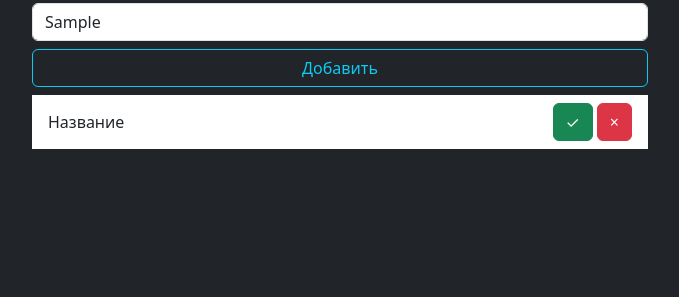
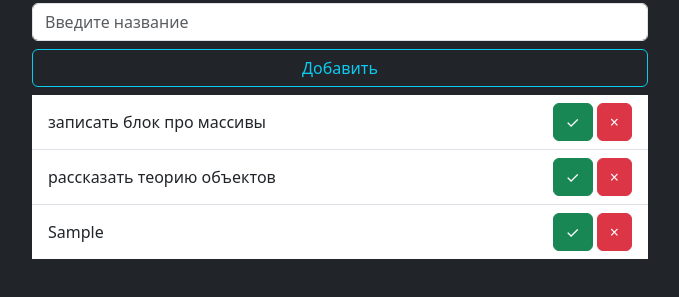
Before and after one commit to gumirus/JavaScript-2023, a plain HTML site: page 02-arrey-object/index.html in a window 1280 px wide. Both pictures are taken after typing "Sample" into the empty fields and a click on the button "Добавить". Shown: the part 101-398 px from the top of the page, without its empty margins (300-979 px from the left). Drawn offline with nearby package versions, Linux system fonts and the light colour scheme.

Commit message:
theory object start

```diff
--- a/02-arrey-object/app.js
+++ b/02-arrey-object/app.js
@@ -1 +1,58 @@
-// Theory
+/*Theory
+
+const array = [1, 2, 3, 5, 20, 40]
+const arrayStrings = ['a', 'b', 'c', null, 12]
+const array = new Array(1, 3, 4, 30, 34)
+
+console.log(array.length)
+console.log(array[0], array[array.length - 1])
+console.log(array[array.length - 1]) // array[6 - 1]
+// console.log(array[10])
+array[0] = 'Privet!'
+console.log(array)
+array[array.length] = 'becon'
+*/
+
+const inputElement = document.getElementById('title');
+const createBtn = document.getElementById('create');
+const listElement = document.getElementById('list');
+
+// console.log(inputElement.value)
+
+const notes = ['записать блок про массивы', 'рассказать теорию объектов'];
+
+function render() {
+  // for (let i = 0; i < notes.length; i++) {
+  //   listElement.insertAdjacentHTML('beforeend', getNoteTemplate(notes[i]));
+  // }
+  for (let note of notes) {
+    listElement.insertAdjacentHTML('beforeend', getNoteTemplate(note));
+  }
+}
+
+render();
+
+createBtn.onclick = function () {
+  if (inputElement.value.length === 0) {
+    return;
+  }
+
+  listElement.insertAdjacentHTML(
+    'beforeend',
+    getNoteTemplate(inputElement.value)
+  );
+  inputElement.value = '';
+
+};
+
+function getNoteTemplate(title) {
+    return `
+    <li class="list-group-item d-flex justify-content-between align-items-center"
+  >
+   <span>${title}</span>
+   <span>
+     <span class="btn btn-small btn-success">&check;</span>
+     <span class="btn btn-small btn-danger">&times;</span>
+   </span>
+  </li>`;
+  }
--- a/02-arrey-object/index.html
+++ b/02-arrey-object/index.html
@@ -29,7 +29,7 @@
         Добавить
       </button>
       <ul class="list-group list-group-flush" id="list">
-        <li
+        <!-- <li
           class="list-group-item d-flex justify-content-between align-items-center"
         >
           <span>Название</span>
@@ -37,7 +37,7 @@
             <span class="btn btn-small btn-success">&check;</span>
             <span class="btn btn-small btn-danger">&times;</span>
           </span>
-        </li>
+        </li> -->
       </ul>
     </div>
   </body>
```
Also changed, not shown: 01-base/index.html (+1 -1 lines).
